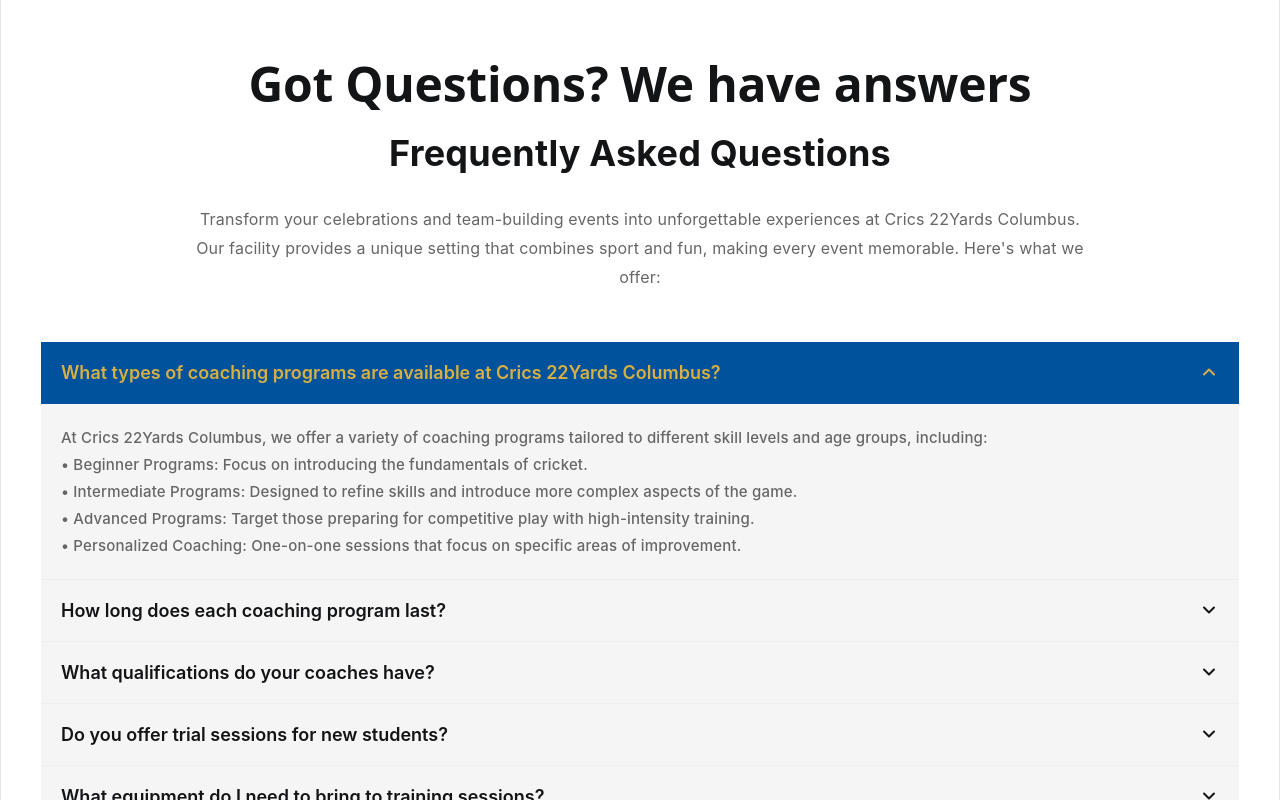
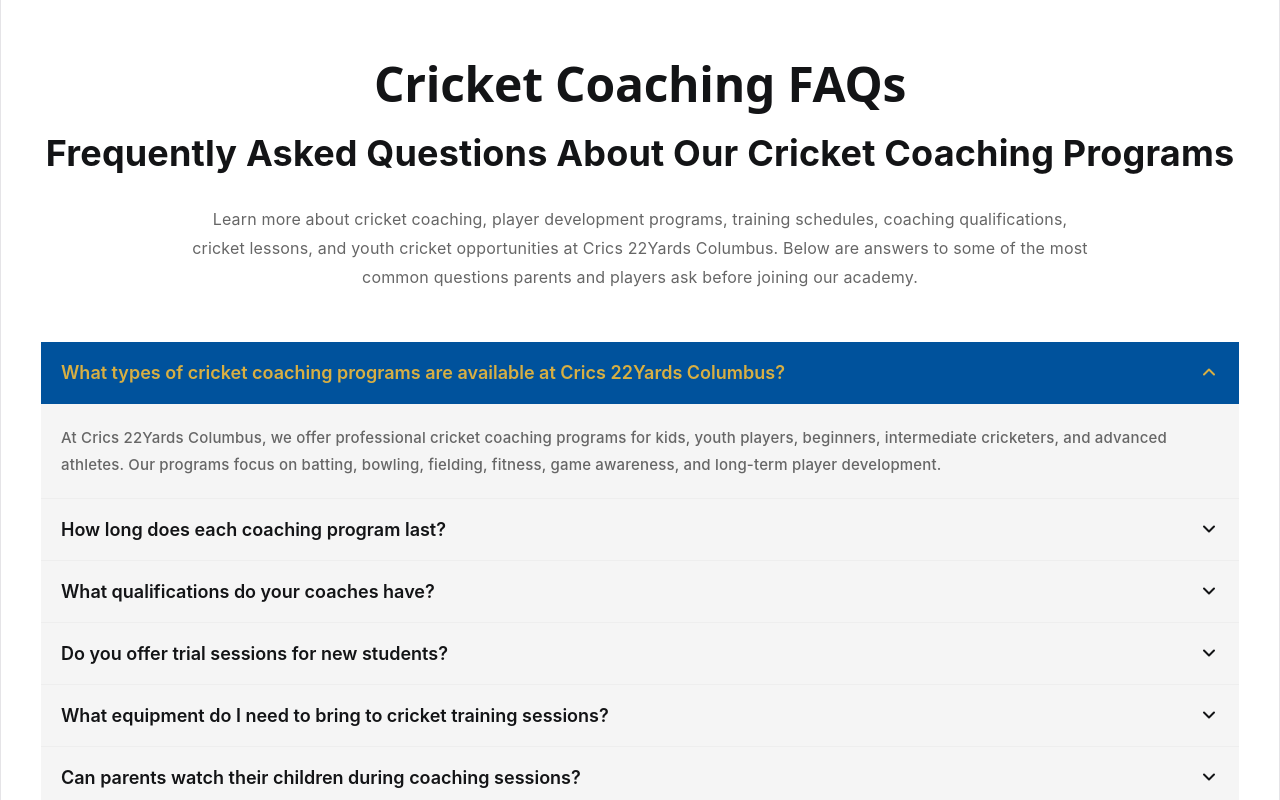
Before and after one commit to Project123margam360/crics22yards, a React (Vite) app: page /coaching in a window 1280 px wide. Shown: the part 3000-3800 px from the top of the page. Built offline with nearby package versions, Linux system fonts and the light colour scheme.

Commit message:
Update Coaching FAQ section with new content

```diff
--- a/src/pages/CoachingFAQSection.jsx
+++ b/src/pages/CoachingFAQSection.jsx
@@ -6,43 +6,54 @@
 
   const faqs = [
     {
-      question: 'What types of coaching programs are available at Crics 22Yards Columbus?',
-      answer: 'At Crics 22Yards Columbus, we offer a variety of coaching programs tailored to different skill levels and age groups, including:\n• Beginner Programs: Focus on introducing the fundamentals of cricket.\n• Intermediate Programs: Designed to refine skills and introduce more complex aspects of the game.\n• Advanced Programs: Target those preparing for competitive play with high-intensity training.\n• Personalized Coaching: One-on-one sessions that focus on specific areas of improvement.'
+      question: 'What types of cricket coaching programs are available at Crics 22Yards Columbus?',
+      answer:
+        'At Crics 22Yards Columbus, we offer professional cricket coaching programs for kids, youth players, beginners, intermediate cricketers, and advanced athletes. Our programs focus on batting, bowling, fielding, fitness, game awareness, and long-term player development.'
     },
     {
       question: 'How long does each coaching program last?',
-      answer: 'Our standard coaching programs are structured as estimated 12-week courses. However, we also offer flexible scheduling to accommodate the needs of our players, including shorter clinics and extended training options.'
+      answer:
+        'Our standard cricket coaching programs are structured as estimated 12-week courses. We also offer flexible training schedules, shorter clinics, private coaching options, and extended player development programs based on each player’s goals.'
     },
     {
       question: 'What qualifications do your coaches have?',
-      answer: 'Our coaching team is made up of experienced and certified cricket professionals, many of whom have played at competitive levels, including national and international arenas. They undergo regular training to stay updated with the latest coaching techniques and safety protocols'
+      answer:
+        'Our coaching team includes experienced and certified cricket professionals with competitive playing and coaching backgrounds. They focus on modern coaching methods, player safety, skill development, and structured cricket training.'
     },
     {
       question: 'Do you offer trial sessions for new students?',
-      answer: 'Yes, we offer trial sessions for new students so they can experience our coaching style and facilities before committing to a full program. These sessions are a great way to ensure our academy is the right fit for your cricket goals.'
+      answer:
+        'Yes, we offer trial sessions for new students so players and parents can experience our coaching style, indoor cricket facility, and training environment before joining a full program.'
     },
     {
-      question: 'What equipment do I need to bring to training sessions?',
-      answer: 'Beginners are advised to wear comfortable athletic clothing and bring a water bottle. For safety, we provide all necessary cricket equipment, including bats, balls, and protective gear, during introductory sessions. As players advance, they may choose to purchase their own equipment from our on-site pro shop.'
+      question: 'What equipment do I need to bring to cricket training sessions?',
+      answer:
+        'Beginners should wear comfortable athletic clothing and bring a water bottle. For introductory sessions, basic cricket equipment may be provided. As players progress, they may choose to bring or purchase their own bat, protective gear, gloves, pads, and cricket accessories.'
     },
     {
       question: 'Can parents watch their children during coaching sessions?',
-      answer: 'Absolutely! We have designated viewing areas where parents can comfortably watch their children participate in the sessions. We believe in transparency and encourage parents to be involved in their child’s cricket development.'
+      answer:
+        'Yes, parents can watch their children during coaching sessions from designated viewing areas. We encourage parents to stay involved in their child’s cricket development journey.'
     },
     {
       question: 'How are players assessed and moved to higher levels?',
-      answer: 'Players are regularly assessed through both formal evaluations and ongoing observation during sessions. Advancements to higher levels are based on skill mastery, understanding of game tactics, and readiness to tackle more challenging aspects of cricket.'
+      answer:
+        'Players are assessed through coaching observations, skill evaluations, performance tracking, match awareness, fitness, and overall readiness. Advancement depends on skill mastery, consistency, attitude, and ability to handle more challenging cricket training.'
     },
     {
-      question: 'Are there opportunities for competitive play at Crics 22Yards Columbus?',
-      answer: 'Yes, we offer various competitive opportunities, including internal league matches, local tournaments, and inter-academy competitions. These events are designed to give players practical experience and exposure to competitive cricket.'
+      question: 'Are there opportunities for competitive cricket?',
+      answer:
+        'Yes, Crics 22Yards Columbus provides competitive opportunities through internal matches, local tournaments, inter-academy games, and structured match practice to help players gain real-game experience.'
     },
     {
       question: 'What makes Crics 22Yards Columbus different from other cricket academies?',
-      answer: 'Crics 22Yards Columbus stands out due to our comprehensive approach that integrates state-of-the-art training facilities, expert coaching staff, and a holistic training methodology that focuses on technical skills, mental strength, and strategic understanding of the game.'},
-      {
+      answer:
+        'Crics 22Yards Columbus combines professional cricket coaching, indoor cricket nets, advanced training facilities, structured player development, fitness support, and a positive learning environment for players from Columbus, Plain City, Dublin, Hilliard, Powell, Marysville, and nearby Ohio communities.'
+    },
+    {
       question: 'Is financial aid or scholarship available for talented players?',
-      answer: 'We are committed to making cricket accessible to all. Financial aid and scholarships may be available for talented players facing financial barriers. Please contact our administration for more information about eligibility and application procedures.'
+      answer:
+        'Financial aid or scholarship support may be available for talented players facing financial barriers. Please contact the Crics 22Yards Columbus administration team for eligibility details and application information.'
     }
   ];
 
@@ -53,20 +64,32 @@
   return (
     <section className="coaching-faq-section">
       <div className="coaching-faq-container">
-        <h2 className="coaching-faq-heading">Got Questions? We have answers</h2>
-        <h3 className="coaching-faq-subtitle">Frequently Asked Questions</h3>
+        <h2 className="coaching-faq-heading">Cricket Coaching FAQs</h2>
+
+        <h3 className="coaching-faq-subtitle">
+          Frequently Asked Questions About Our Cricket Coaching Programs
+        </h3>
+
         <p className="coaching-faq-description">
-          Transform your celebrations and team-building events into unforgettable experiences at Crics 22Yards Columbus. Our facility provides a unique setting that combines sport and fun, making every event memorable. Here's what we offer:
+          Learn more about cricket coaching, player development programs,
+          training schedules, coaching qualifications, cricket lessons, and
+          youth cricket opportunities at Crics 22Yards Columbus. Below are
+          answers to some of the most common questions parents and players ask
+          before joining our academy.
         </p>
 
         <div className="coaching-faq-list">
           {faqs.map((faq, index) => (
             <div key={index} className="coaching-faq-item">
               <button
-                className={`coaching-faq-question ${expandedIndex === index ? 'active' : ''}`}
+                className={`coaching-faq-question ${
+                  expandedIndex === index ? 'active' : ''
+                }`}
                 onClick={() => toggleExpand(index)}
+                aria-expanded={expandedIndex === index}
               >
                 <span>{faq.question}</span>
+
                 <svg
                   width="20"
                   height="20"
@@ -84,11 +107,10 @@
                   />
                 </svg>
               </button>
+
               {expandedIndex === index && faq.answer && (
                 <div className="coaching-faq-answer">
-                  {faq.answer.split('\n').map((line, i) => (
-                    <p key={i}>{line}</p>
-                  ))}
+                  <p>{faq.answer}</p>
                 </div>
               )}
             </div>
```
